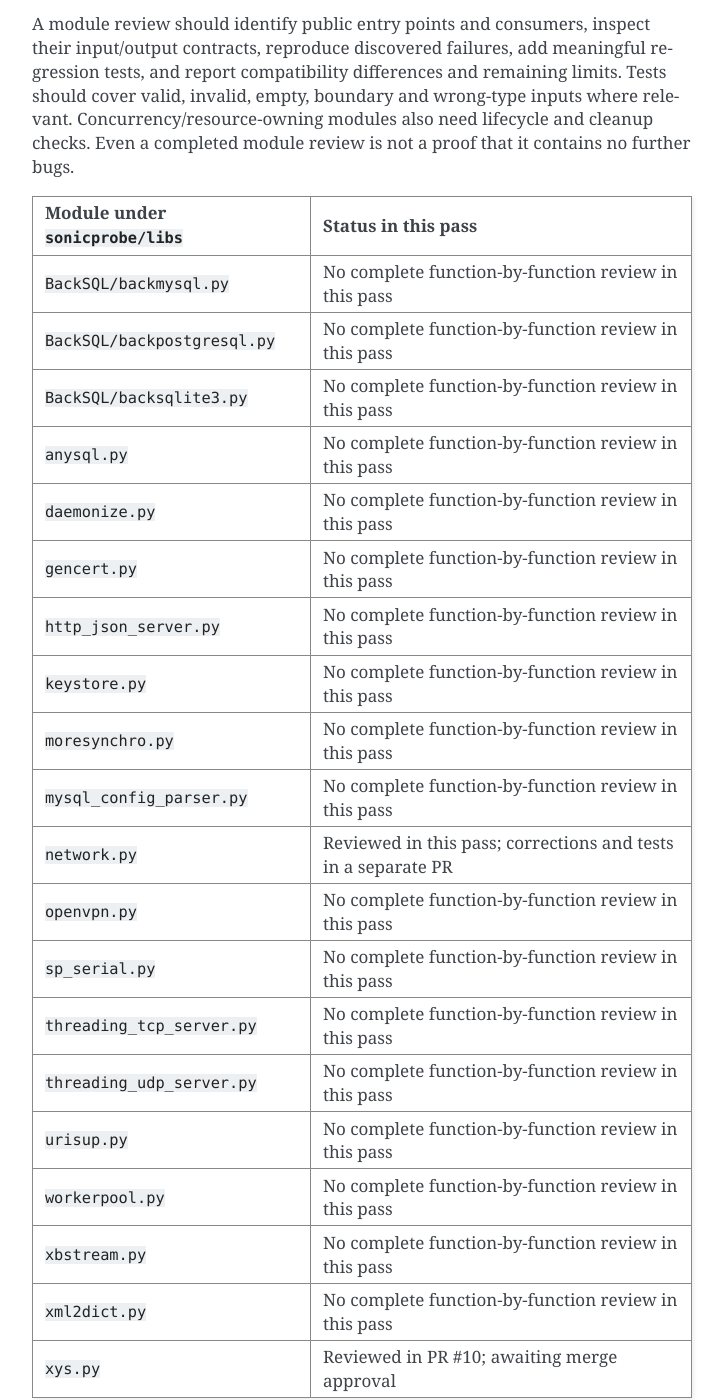
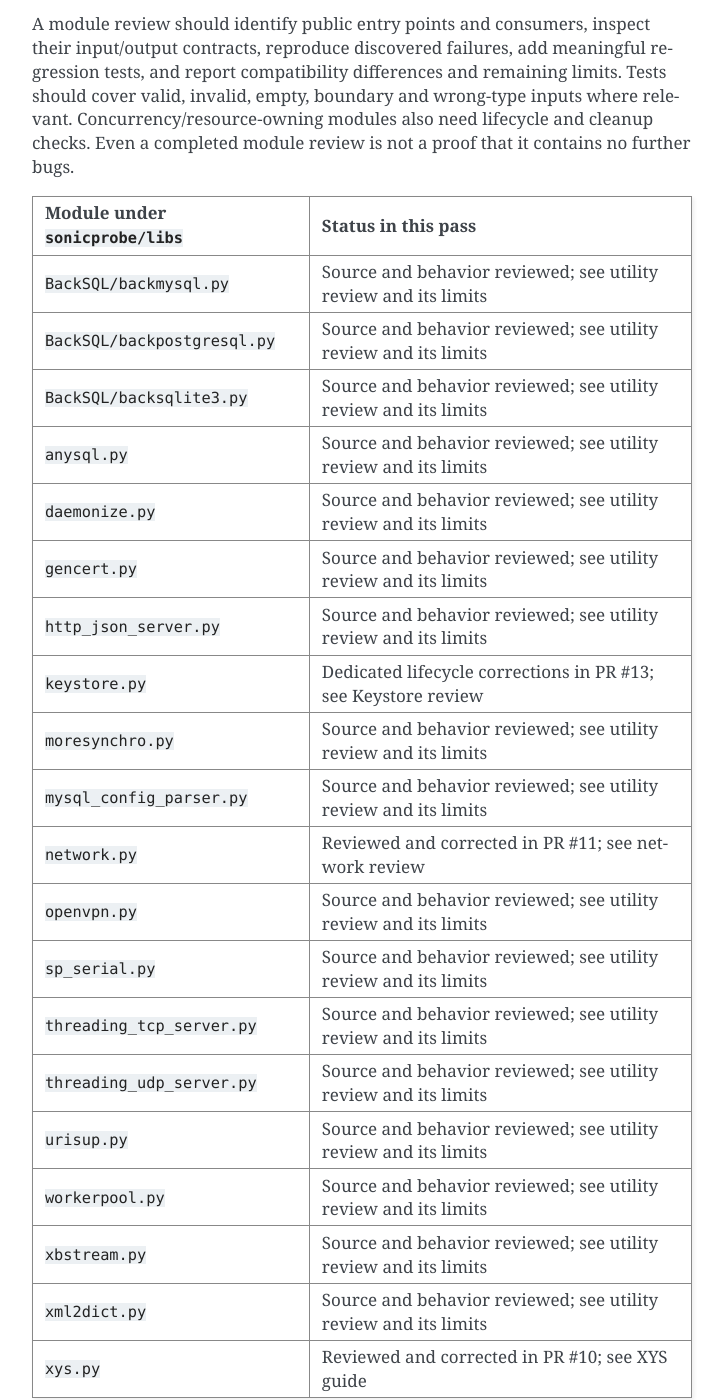
Before and after one commit to decryptus/sonicprobe, a Sphinx documentation site: the page built from docs/library-review-status.md, in a window 1280 px wide and 1400 px high, scrolled down 259 px. Shown: the whole window, without its empty margins (388-1112 px from the left). Built offline with Sphinx 7.4.7, drawn with Linux system fonts in a browser that asks for light colours; some of the changed text lies outside the part shown.

Commit message:
Release Sonicprobe 0.3.57 with reviewed library fixes and compatibility notes

```diff
--- a/docs/library-review-status.md
+++ b/docs/library-review-status.md
@@ -15,26 +15,30 @@ Even a completed module review is not a proof that it contains no further bugs.
 
 | Module under `sonicprobe/libs` | Status in this pass |
 | --- | --- |
-| `BackSQL/backmysql.py` | No complete function-by-function review in this pass |
-| `BackSQL/backpostgresql.py` | No complete function-by-function review in this pass |
-| `BackSQL/backsqlite3.py` | No complete function-by-function review in this pass |
-| `anysql.py` | No complete function-by-function review in this pass |
-| `daemonize.py` | No complete function-by-function review in this pass |
-| `gencert.py` | No complete function-by-function review in this pass |
-| `http_json_server.py` | No complete function-by-function review in this pass |
-| `keystore.py` | No complete function-by-function review in this pass |
-| `moresynchro.py` | No complete function-by-function review in this pass |
-| `mysql_config_parser.py` | No complete function-by-function review in this pass |
-| `network.py` | Reviewed in this pass; corrections and tests in a separate PR |
-| `openvpn.py` | No complete function-by-function review in this pass |
-| `sp_serial.py` | No complete function-by-function review in this pass |
-| `threading_tcp_server.py` | No complete function-by-function review in this pass |
-| `threading_udp_server.py` | No complete function-by-function review in this pass |
-| `urisup.py` | No complete function-by-function review in this pass |
-| `workerpool.py` | No complete function-by-function review in this pass |
-| `xbstream.py` | No complete function-by-function review in this pass |
-| `xml2dict.py` | No complete function-by-function review in this pass |
-| `xys.py` | Reviewed in PR #10; awaiting merge approval |
+| `BackSQL/backmysql.py` | Source and behavior reviewed; see utility review and its limits |
+| `BackSQL/backpostgresql.py` | Source and behavior reviewed; see utility review and its limits |
+| `BackSQL/backsqlite3.py` | Source and behavior reviewed; see utility review and its limits |
+| `anysql.py` | Source and behavior reviewed; see utility review and its limits |
+| `daemonize.py` | Source and behavior reviewed; see utility review and its limits |
+| `gencert.py` | Source and behavior reviewed; see utility review and its limits |
+| `http_json_server.py` | Source and behavior reviewed; see utility review and its limits |
+| `keystore.py` | Dedicated lifecycle corrections in PR #13; see Keystore review |
+| `moresynchro.py` | Source and behavior reviewed; see utility review and its limits |
+| `mysql_config_parser.py` | Source and behavior reviewed; see utility review and its limits |
+| `network.py` | Reviewed and corrected in PR #11; see network review |
+| `openvpn.py` | Source and behavior reviewed; see utility review and its limits |
+| `sp_serial.py` | Source and behavior reviewed; see utility review and its limits |
+| `threading_tcp_server.py` | Source and behavior reviewed; see utility review and its limits |
+| `threading_udp_server.py` | Source and behavior reviewed; see utility review and its limits |
+| `urisup.py` | Source and behavior reviewed; see utility review and its limits |
+| `workerpool.py` | Source and behavior reviewed; see utility review and its limits |
+| `xbstream.py` | Source and behavior reviewed; see utility review and its limits |
+| `xml2dict.py` | Source and behavior reviewed; see utility review and its limits |
+| `xys.py` | Reviewed and corrected in PR #10; see XYS guide |
+
+All four review PRs (#10–#13) are merged for 0.3.57. Detailed evidence and limits:
+[utility review](utility-review-2026-10-04.md),
+[Keystore lifecycle review](keystore-lifecycle-review.md), and [XYS guide](xys.md).
 
 XYS evidence: [PR #10](https://github.com/decryptus/sonicprobe/pull/10).
 Network evidence and deliberately retained limitations:
--- a/setup.yml
+++ b/setup.yml
@@ -4,8 +4,8 @@ description: sonicprobe
 author: Adrien Delle Cave
 author_email: pypi@doowan.net
 copyright: '2022-2026 Adrien Delle Cave'
-release: '0.3.56'
-version: '0.3.56'
+release: '0.3.57'
+version: '0.3.57'
 license: License GPL-3
 url: https://github.com/decryptus/sonicprobe
 python_requires:
```
Also changed, not shown: README.md (+9 -1 lines), docs/release-0.3.57.md (added, +45 -0 lines), docs/utility-review-2026-10-04.md (+1 -1 lines), 5 other files.
